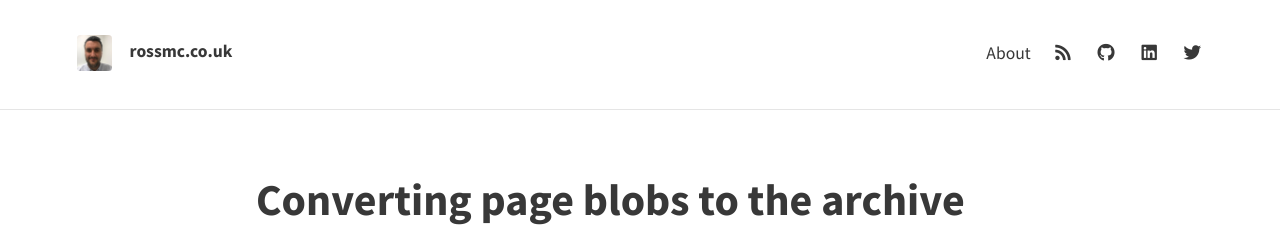
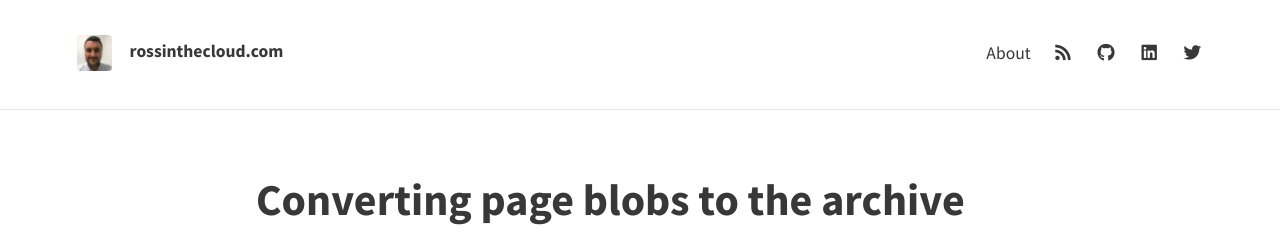
Before and after one commit to rossinthecloud/rossinthecloud.github.io, a Jekyll site: the page built from index.html, in a window 1280 px wide and 900 px high. Shown: the top 234 px of the window. Built offline with Jekyll 4.4.1, drawn with Linux system fonts in a browser that asks for light colours; nearby versions of some CDN libraries; the list of posts is cut into pages by our own code.

Commit message:
Update _config.yml

```diff
--- a/_config.yml
+++ b/_config.yml
@@ -1,11 +1,11 @@
 # SITE CONFIGURATION
 baseurl: ""
-url: "https://www.rossmc.co.uk/"
+url: "https://rossinthecloud.com"
 
 # THEME-SPECIFIC CONFIGURATION
 theme_settings:
   # Meta
-  title: rossmc.co.uk
+  title: rossinthecloud.com
   avatar: assets/img/avatar.jpg
   favicon: assets/favicon.ico
   gravatar: # Email MD5 hash
@@ -26,7 +26,7 @@
   facebook:
   flickr:
   gitlab:
-  github: "cloudross"
+  github: "rossinthecloud"
   gitter:
   google_plus:
   instagram:
@@ -37,7 +37,7 @@
   stack_exchange:  # Full URL
   steam:
   tumblr:
-  twitter: "rossmc"
+  twitter: "rossinthecloud"
   wordpress:
   youtube:
 
```
